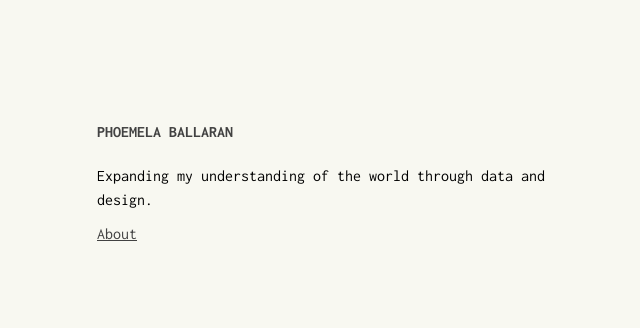
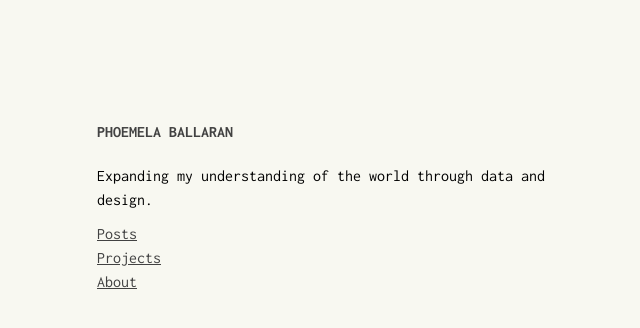
Before and after one commit to comoballar/phoemelaballaran.github.io, a Jekyll site: the page built from index.html, in a window 1280 px wide. Shown: the top 328 px of the page, without its empty margins (23-663 px from the left). Built offline with Jekyll 4.4.1, drawn with Linux system fonts in a browser that asks for light colours.

Commit message:
Update social.yml

```diff
--- a/_data/social.yml
+++ b/_data/social.yml
@@ -1,2 +1,6 @@
+- title: Posts
+  url: https://phoemelaballaran.github.io/posts/
+- title: Projects
+  url: https://phoemelaballaran.github.io/projects/
 - title: About
   url: https://phoemelaballaran.github.io/about/
```
